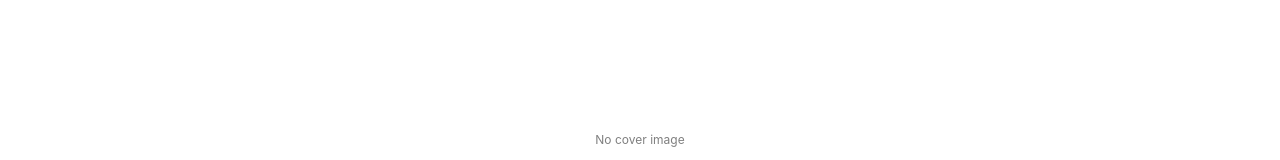
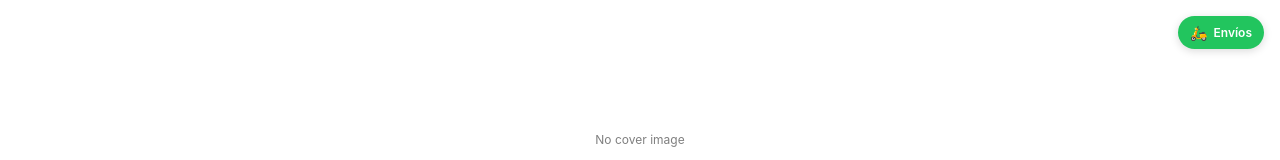
Before and after one commit to hikaribrandan3-code/foodspotapp, a React (Vite) app: page /envios in a window 1280 px wide. Shown: the top 160 px of the page. Built offline with nearby package versions, Linux system fonts and the light colour scheme.

Commit message:
fix: Menu drag resilience in demo mode and Delivery UX clarity
- Fix: Menu drag & drop now persists correctly in Demo Mode (was snapping back) using correct demo storage helpers.
- UX: Added 'Delivery Mode' context badge to Menu header for clarity in Envío flow.

```diff
--- a/src/pages/customer/Menu.jsx
+++ b/src/pages/customer/Menu.jsx
@@ -7,7 +7,7 @@ import HeaderClamp from '../../components/HeaderClamp.jsx'
 import { getDividerPreset } from '../../config/dividerPresets.js'
 import { isDeliveryMode, clearDeliveryMode } from '../../utils/deliveryUtils.js'
 import { getUserMode } from '../../pages/admin/SuperAdmin.jsx'
-import { isInDemoMode, getActiveDemoMenu, getActiveDemoBranding } from '../../utils/demoSession.js'
+import { isInDemoMode, getActiveDemoMenu, getActiveDemoBranding, getDemoMenu, saveDemoMenu, applyDemoToFrontend } from '../../utils/demoSession.js'
 
 // ===== AUTO-SCROLL SAFETY TOGGLE =====
 // Set to false to disable auto-scroll and revert to 2A behavior
@@ -281,11 +281,46 @@ function Menu({ deliveryMode: deliveryModeProp = false }) {
             const [movedItem] = newOrder.splice(dragState.itemIndex, 1)
             newOrder.splice(dragState.targetIndex, 0, movedItem)
 
-            // Save to backend
-            reorderCategoryItems(dragState.categoryId, newOrder)
+            if (isInDemoMode()) {
+                // DEMO MODE PERSISTENCE FIX
+                // 1. Get current demo/draft menu
+                const draftMenu = getDemoMenu() || getActiveDemoMenu()
 
-            // Refresh menu
-            setMenu(getMenu())
+                if (draftMenu) {
+                    const category = draftMenu.categories.find(c => c.id === dragState.categoryId)
+                    if (category) {
+                        // 2. Rebuild category items respecting new order + hidden items
+                        const itemMap = {}
+                        category.items.forEach(item => itemMap[item.id] = item)
+
+                        const reorderedItems = []
+                        newOrder.forEach(item => {
+                            if (itemMap[item.id]) {
+                                reorderedItems.push(itemMap[item.id])
+                                delete itemMap[item.id]
+                            }
+                        })
+
+                        // Append any hidden/unavailable items not in the grid
+                        Object.values(itemMap).forEach(item => reorderedItems.push(item))
+
+                        category.items = reorderedItems
+
+                        // 3. Save and Sync
+                        saveDemoMenu(draftMenu)
+                        applyDemoToFrontend()
+
+                        // 4. Instant State Update (avoids snapback race)
+                        setDemoMenu(getActiveDemoMenu())
+                    }
+                }
+            } else {
+                // Save to backend (Production)
+                reorderCategoryItems(dragState.categoryId, newOrder)
+
+                // Refresh menu
+                setMenu(getMenu())
+            }
         }
 
         setDragState(null)
@@ -364,6 +399,32 @@ function Menu({ deliveryMode: deliveryModeProp = false }) {
         }}>
             {/* Header - Shows "FoodSpot · Envíos" in delivery mode */}
             <HeaderClamp />
+
+            {/* Delivery Mode Context Badge */}
+            {deliveryMode && !isEditMode && (
+                <div style={{
+                    position: 'fixed',
+                    top: 'calc(16px + env(safe-area-inset-top, 0px))',
+                    right: 16,
+                    zIndex: 800, // Keep below modals
+                    background: '#22C55E',
+                    color: 'white',
+                    padding: '6px 12px',
+                    borderRadius: 20,
+                    fontSize: 12,
+                    fontWeight: 600,
+                    boxShadow: '0 2px 8px rgba(0,0,0,0.15)',
+                    display: 'flex',
+                    alignItems: 'center',
+                    gap: 6,
+                    pointerEvents: 'none',
+                    backdropFilter: 'blur(4px)',
+                    WebkitBackdropFilter: 'blur(4px)'
+                }}>
+                    <span style={{ fontSize: 14 }}>🛵</span>
+                    <span>Envíos</span>
+                </div>
+            )}
 
             {/* Edit Mode Done Button (Owner only) */}
             {isEditMode && (
```
Also changed, not shown: 3 other files (tests, documents, lock files or other folders).
